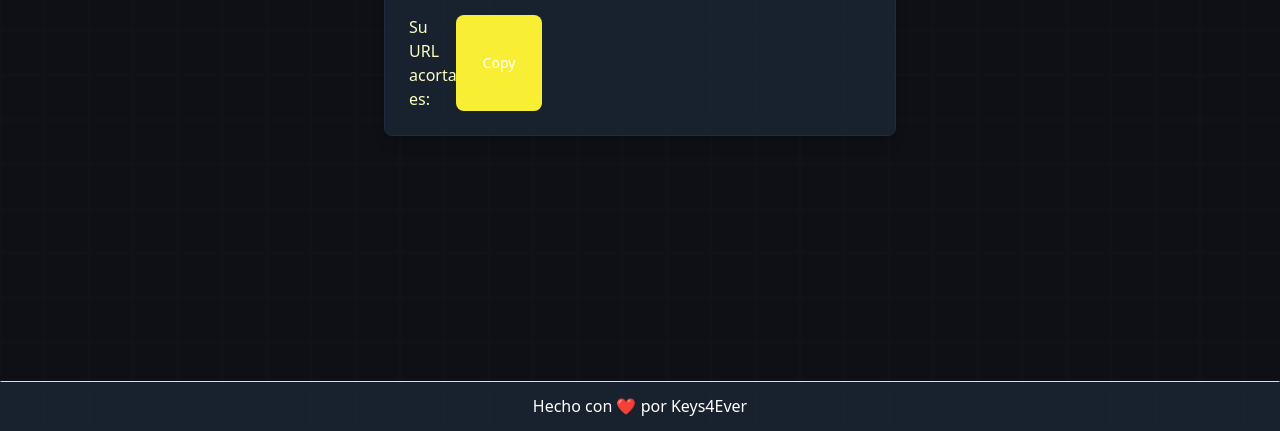
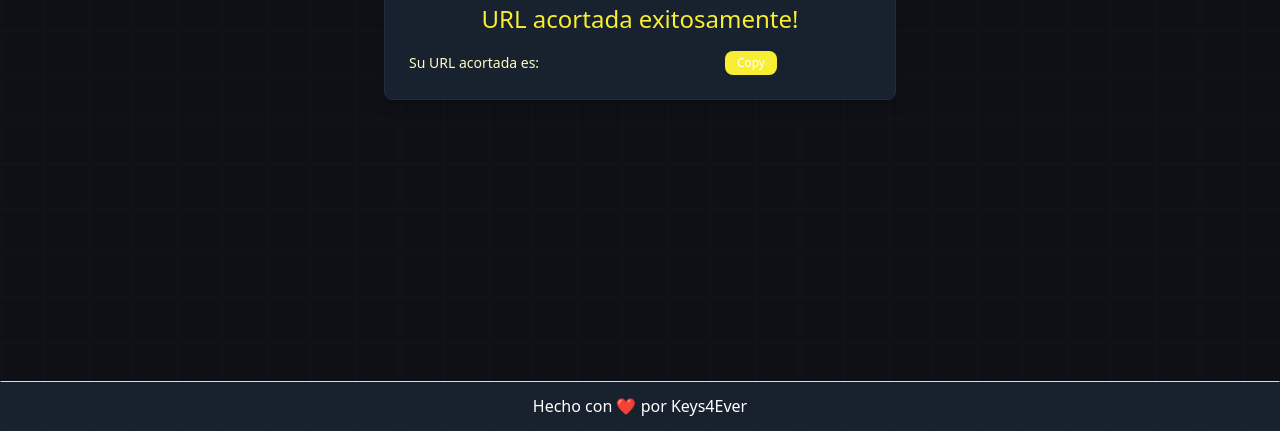
Before and after one commit to Keys4Ever/URLShortener, a website: page public/successful.html in a window 1280 px wide. Shown: the part 369-800 px from the top of the page. Drawn offline with Linux system fonts and the light colour scheme.

Commit message:
asdasdas

```diff
--- a/public/successful.html
+++ b/public/successful.html
@@ -19,15 +19,15 @@
                 <h2 class="text-3xl font-semibold leading-none text-[#f8ee33] tracking-tight text-center">🚀KeysURL</h2>
             </div>
             <h1 class="text-2xl text-[#f8ee33] text-center">URL acortada exitosamente!</h1>
-            <div class="grid grid-cols-8 gap-2 w-full max-w-[23rem]">
+            <div class="flex items-center w-full max-w-[23rem]">
                 <!-- Enlace de la URL acortada -->
-                <p class="text-[#fdfdc2]">
-                    Su URL acortada es: <a href="#" id="shortened-url" class="text-[#fdfdc2] underline text-sm" target="_blank" readonly></a>
+                <p class="flex-1 text-[#fdfdc2] text-sm">
+                    Su URL acortada es: <a href="#" id="shortened-url" class="text-[#fdfdc2] underline" target="_blank" readonly></a>
                 </p>
                 <!-- Botón de copiar -->
-                <button id="copy-button" data-copy-to-clipboard-target="shortened-url" class="col-span-2 text-white bg-[#f8ee33] hover:bg-[#d4c932] focus:ring-4 focus:outline-none focus:ring-[#d4c932] font-medium rounded-lg text-sm w-full sm:w-auto py-2.5 text-center items-center inline-flex justify-center">
+                <button id="copy-button" data-copy-to-clipboard-target="shortened-url" class="text-white bg-[#f8ee33] hover:bg-[#d4c932] focus:ring-4 focus:outline-none focus:ring-[#d4c932] font-medium rounded-lg text-xs py-1 px-3 text-center items-center flex justify-center">
                     <span id="default-message">Copy</span>
-                    <span id="success-message" class="hidden inline-flex items-center">
+                    <span id="success-message" class="hidden flex items-center">
                         <svg class="w-3 h-3 text-white me-1.5" aria-hidden="true" xmlns="http://www.w3.org/2000/svg" fill="none" viewBox="0 0 16 12">
                             <path stroke="currentColor" stroke-linecap="round" stroke-linejoin="round" stroke-width="2" d="M1 5.917 5.724 10.5 15 1.5"/>
                         </svg>
@@ -35,6 +35,7 @@
                     </span>
                 </button>
             </div>
+
         </div>
     </div>
 
```
Also changed, not shown: public/output.css.
